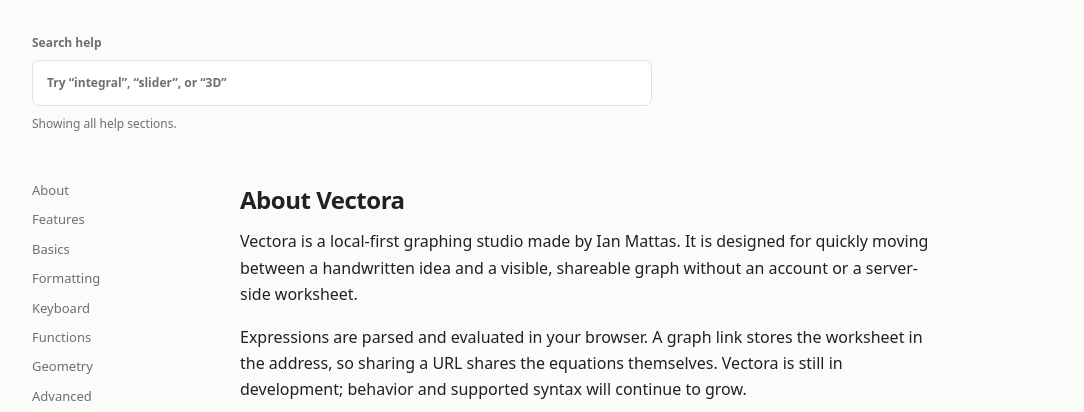
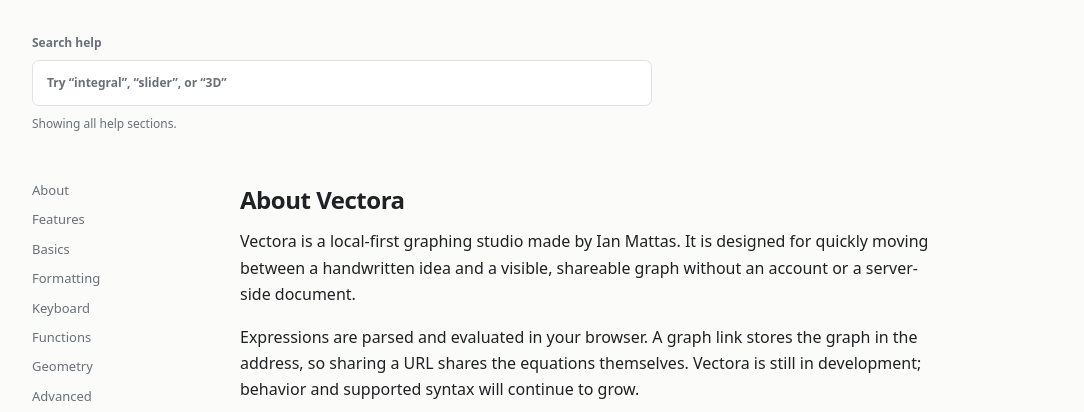
Before and after one commit to imattas/vectora, a website: page src/ui/help/index.html in a window 1280 px wide. Shown: the part 370-782 px from the top of the page, without its empty margins (96-1180 px from the left). Drawn offline with Linux system fonts and the light colour scheme.

Commit message:
docs: remove worksheet terminology

```diff
--- a/src/ui/help/index.html
+++ b/src/ui/help/index.html
@@ -2,7 +2,7 @@
 <header class="help-header"><a class="help-brand" href="/"><img src="/icon-light.svg" alt=""> Vectora</a><div class="help-header-actions"><button id="help-theme-toggle" type="button" aria-label="Switch to dark mode" title="Switch to dark mode"><svg viewBox="0 0 24 24" aria-hidden="true"><path d="M20.5 15.3A8.5 8.5 0 0 1 8.7 3.5 8.5 8.5 0 1 0 20.5 15.3Z"/></svg></button><a href="/">Back to calculator</a></div></header>
 <main><p class="eyebrow">VECTORA / HELP</p><h1>Make the graph do the work.</h1><p class="lede">A practical reference for writing expressions, building geometry, exploring data, and sharing a graph.</p><label class="search"><span>Search help</span><input id="help-search" type="search" placeholder="Try “integral”, “slider”, or “3D”" autocomplete="off" aria-controls="help-sections" aria-describedby="search-status"></label><div id="search-status" role="status" aria-live="polite">Showing all help sections.</div><div id="no-results" hidden>No matching help sections.</div>
 <div class="help-layout"><nav aria-label="Help sections"><a href="#about">About</a><a href="#features">Features</a><a href="#basics">Basics</a><a href="#formatting">Formatting</a><a href="#keyboard">Keyboard</a><a href="#functions">Functions</a><a href="#geometry">Geometry</a><a href="#advanced">Advanced</a><a href="#controls">Controls</a></nav><div class="help-sections" id="help-sections">
-<section class="help-section" id="about"><h2>About Vectora</h2><p>Vectora is a local-first graphing studio made by Ian Mattas. It is designed for quickly moving between a handwritten idea and a visible, shareable graph without an account or a server-side worksheet.</p><p>Expressions are parsed and evaluated in your browser. A graph link stores the worksheet in the address, so sharing a URL shares the equations themselves. Vectora is still in development; behavior and supported syntax will continue to grow.</p></section>
+<section class="help-section" id="about"><h2>About Vectora</h2><p>Vectora is a local-first graphing studio made by Ian Mattas. It is designed for quickly moving between a handwritten idea and a visible, shareable graph without an account or a server-side document.</p><p>Expressions are parsed and evaluated in your browser. A graph link stores the graph in the address, so sharing a URL shares the equations themselves. Vectora is still in development; behavior and supported syntax will continue to grow.</p></section>
 <section class="help-section" id="features"><h2>What Vectora can do</h2><p>Use the same editor for ordinary functions, implicit curves, inequalities, scalar fields, complex visualizations, probability, sequences, geometry, and 3D parametric scenes. The renderer uses WebGL2 where appropriate and a canvas overlay for labels, measurements, and draggable points.</p><ul><li><strong>Fast exploration:</strong> every non-empty row updates the graph as you type, while sliders and view controls let you inspect a result interactively.</li><li><strong>Geometry-aware:</strong> named points, lines, segments, rays, circles, polygons, squares, angles, intersections, projections, and measurements have dedicated visual overlays.</li><li><strong>Shareable graphs:</strong> copy the URL to preserve the current expressions; export the visible graph as SVG for documents or presentations.</li><li><strong>Keyboard-friendly:</strong> use the docked calculator keyboard for digits, operators, powers, roots, fractions, Greek letters, calculus symbols, and geometry notation.</li><li><strong>Installable:</strong> on supported mobile browsers, add Vectora to the home screen for an app-like calculator.</li></ul></section>
 <section class="help-section" id="basics"><h2>Basics</h2><p>Type one expression per line. Vectora updates as you type and keeps the current graph in the URL.</p><pre><code>y = sin(x)<br>x^2 + y^2 = 4<br>9x30/64</code></pre><p>Numbers, constants, and implicit multiplication are supported. The last line evaluates to <strong>4.21875</strong>; <code>x</code> between two numbers is accepted as a multiplication mark.</p></section>
 <section class="help-section" id="formatting"><h2>Formatting and operators</h2><p>Use <code>+</code>, <code>-</code>, <code>*</code>, <code>/</code>, <code>^</code>, parentheses, and absolute-value bars.</p><pre><code>|x - 2| &lt; 1<br>2(x + 1)<br>0 &lt;= y &lt;= 2<br>f(x) = x^2</code></pre><p>Use <code>#</code> for a note heading. Rows such as <code>a = 2</code> become reusable constants, and names can be dragged when they are numeric sliders.</p></section>
```
